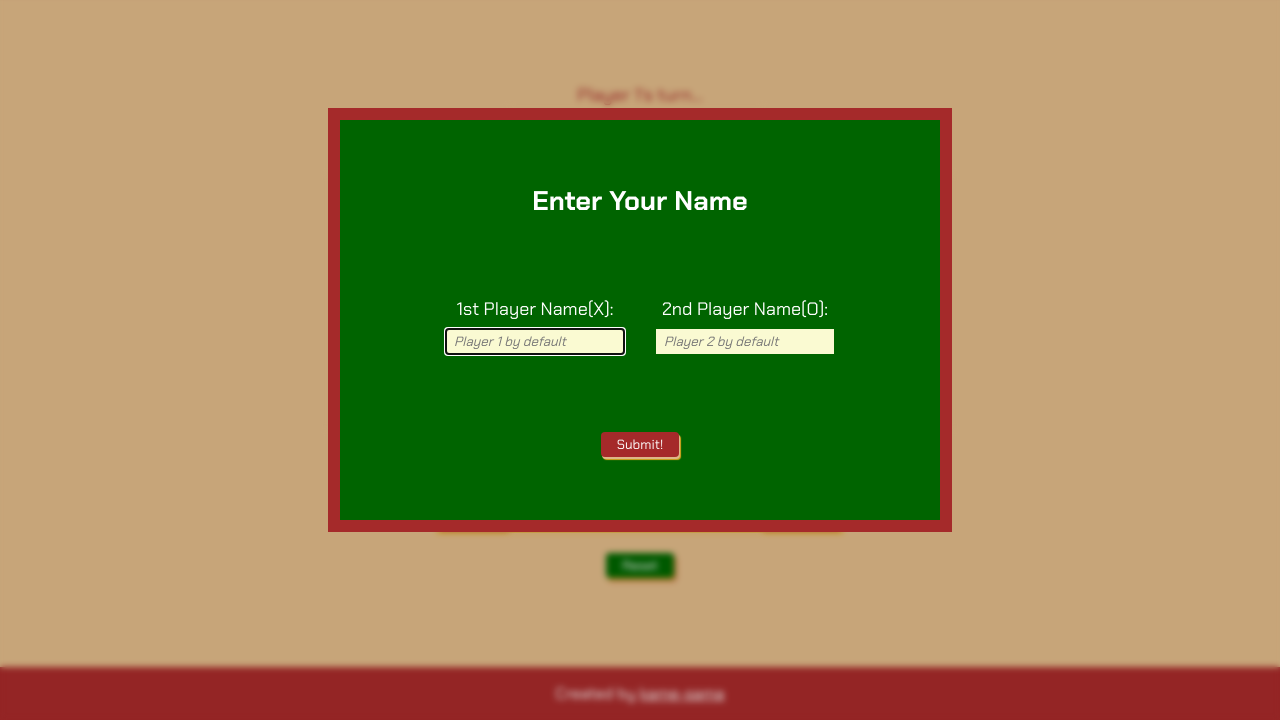
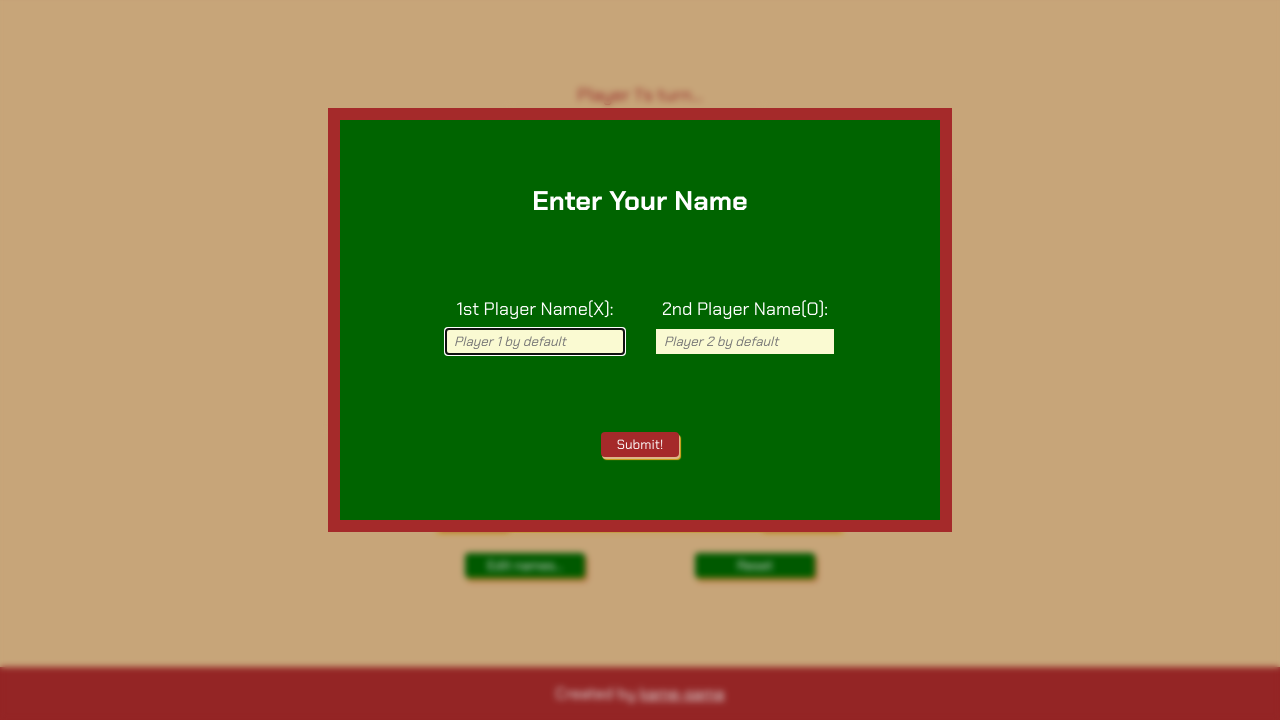
Before and after one commit to kame-sama/tic-tac-toe, a plain HTML site: page index.html in a window 1280 px wide. Shown: the part 80-800 px from the top of the page. Drawn offline with Linux system fonts and the light colour scheme.

Commit message:
Add edit names button

```diff
--- a/css/styles.css
+++ b/css/styles.css
@@ -83,7 +83,15 @@ body {
   color: white;
 }
 
-.main .reset {
+.main .buttons {
+  display: flex;
+  justify-content: space-between;
+  width: 350px;
+}
+
+.main .reset,
+.main .edit {
+  flex: 0 1 120px;
   padding: 4px 16px;
   border: none;
   border-radius: 4px;
@@ -93,6 +101,7 @@ body {
 }
 
 .main .reset:hover,
+.main .edit:hover,
 .dialog #submit:hover {
   transform: scale(1.25);
 }
--- a/index.html
+++ b/index.html
@@ -14,7 +14,11 @@
   <main class="main">
     <div class="turn"></div>
     <div class="board"></div>
-    <button class="reset">Reset</button>
+
+    <div class="buttons">
+      <button class="edit">Edit names...</button>
+      <button class="reset">Reset</button>
+    </div>
   </main>
   <footer class="footer">
     Created by <a href="https://github.com/kame-sama">kame-sama</a>
--- a/js/script.js
+++ b/js/script.js
@@ -176,6 +176,7 @@ const screen = (function () {
   const submitButton = document.querySelector('dialog #submit');
   const firstPlayerName = document.querySelector('#first-player');
   const secondPlayerName = document.querySelector('#second-player');
+  const editButton = document.querySelector('.edit');
 
   const updateScreen = () => {
     boardDiv.textContent = '';
@@ -226,6 +227,9 @@ const screen = (function () {
   boardDiv.addEventListener('click', clickHandlerBoard);
   resetButton.addEventListener('click', clickHandlerReset);
   submitButton.addEventListener('click', clickHandlerSubmit);
+  editButton.addEventListener('click', () => {
+    dialog.showModal();
+  });
 
   dialog.showModal();
 
```
